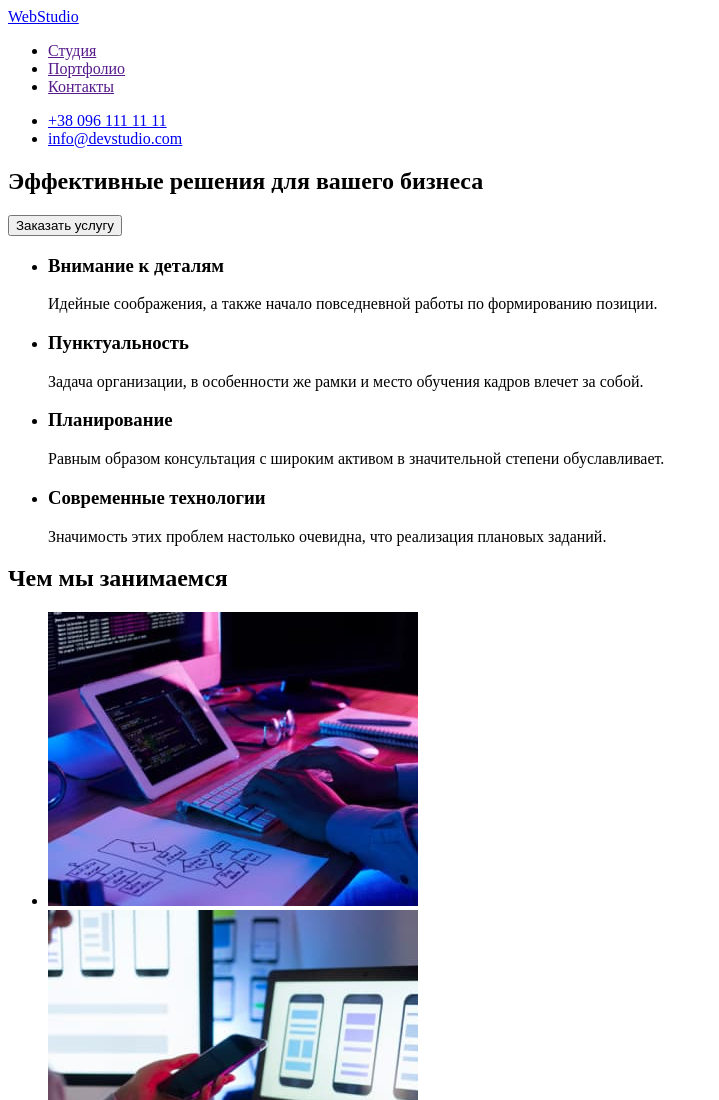
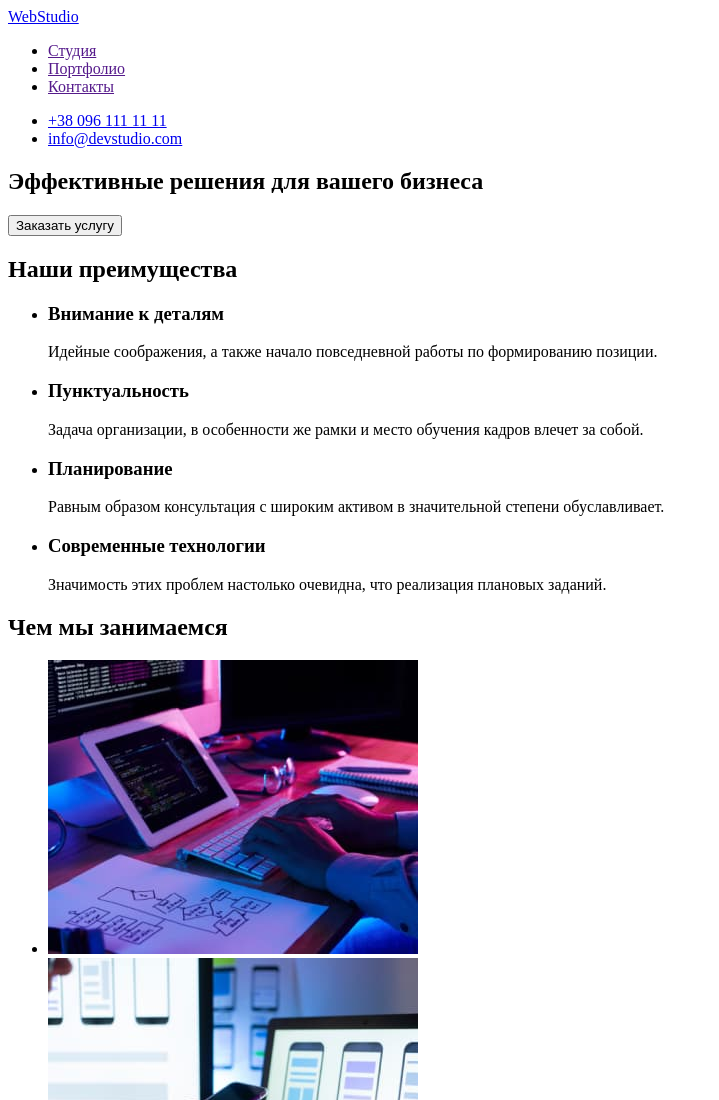
Before and after one commit to HavrikS/goit-markup-hw-01, a plain HTML site: page index.html in a window 1280 px wide. Shown: the top 1100 px of the page, without its empty margins (0-719 px from the left). Drawn offline with Linux system fonts and the light colour scheme.

Commit message:
Вносит правки

```diff
--- a/index.html
+++ b/index.html
@@ -27,6 +27,7 @@
             <button type="button">Заказать услугу</button>
         </section>
         <section>
+            <h2>Наши преимущества</h2>
             <ul>
                 <li>
                     <h3>Внимание к деталям</h3>
```
